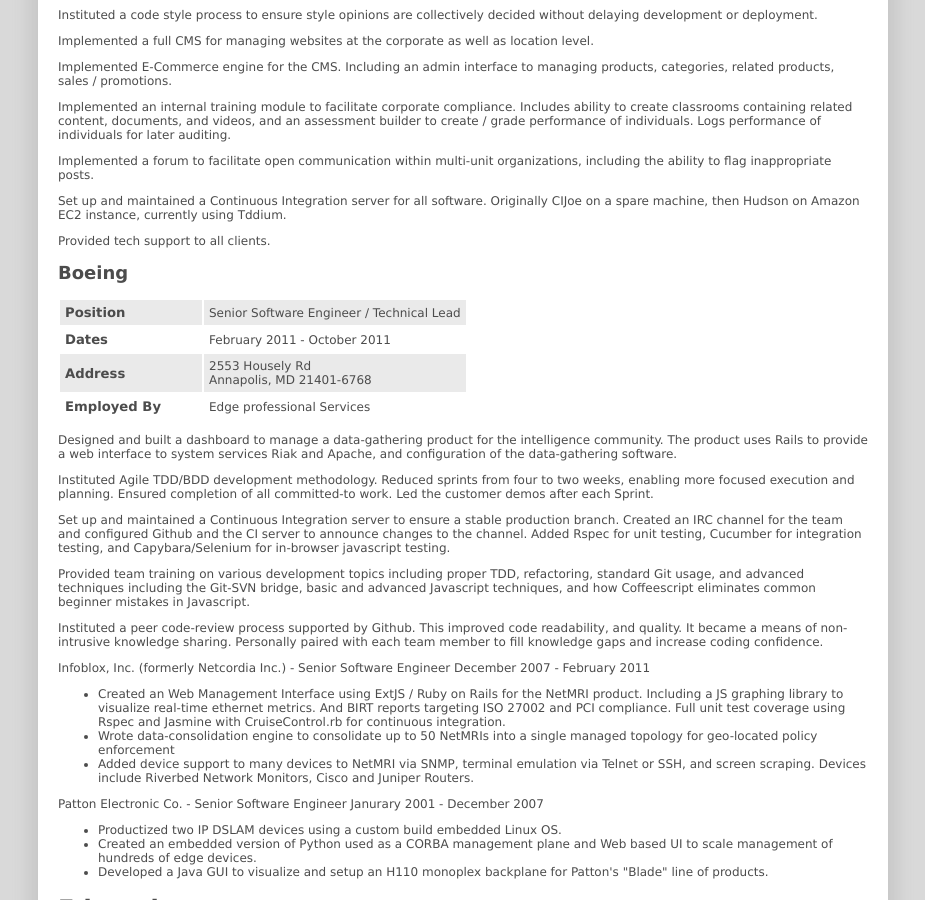
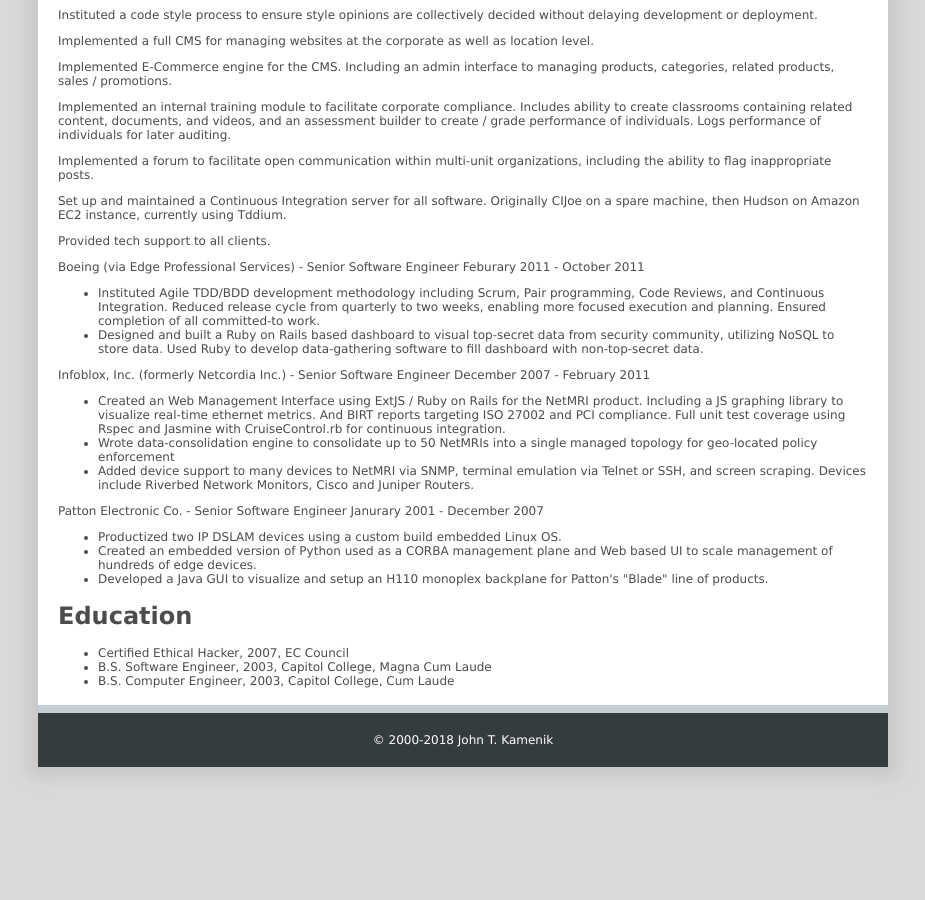
Before and after one commit to srvullupala/Resume, a Jekyll site: the page built from index.html, in a window 1280 px wide and 900 px high, scrolled down 2239 px. Shown: the whole window, without its empty margins (177-1102 px from the left). Built offline with Jekyll 4.4.1, drawn with Linux system fonts in a browser that asks for light colours; Markdown is read by kramdown in place of the engine named in the settings; after the commit the page ends 3026 px from its top, so only the background shows below that.

Commit message:
Deemphasize boeing.

```diff
--- a/_includes/work_boeing.html
+++ b/_includes/work_boeing.html
@@ -1,47 +1,12 @@
-<h2 id="work-boeing" class="on-page-header">Boeing</h2>
+<div class="company-header">
+  <span class="company">Boeing</span>
+  <span class="formerly">(via Edge Professional Services)</span>
+  -
+  <span class="position">Senior Software Engineer</span>
+  <span class="date">Feburary 2011 - October 2011</span>
+</div>
 
-<table class=education>
-  <tr>
-    <td class="first odd">Position</td>
-    <td class=odd>Senior Software Engineer / Technical Lead</td>
-  </tr>
-  <tr>
-    <td class="first even">Dates</td>
-    <td class=even> February 2011 - October 2011 </td>
-  </tr>
-  <tr>
-    <td class="first odd">Address</td>
-    <td class=odd> 2553 Housely Rd<br>Annapolis, MD 21401-6768 </td>
-  </tr>
-  <tr>
-    <td class="first even">Employed By</td>
-    <td class=even>Edge professional Services</td>
-  </tr>
-</table>
-
-<p>Designed and built a dashboard to manage a data-gathering product
-for the intelligence community.  The product uses Rails to provide a
-web interface to system services Riak and Apache, and configuration of
-the data-gathering software.</p>
-
-<p>Instituted Agile TDD/BDD development methodology.  Reduced sprints
-from four to two weeks, enabling more focused execution and planning.
-Ensured completion of all committed-to work.  Led the customer demos
-after each Sprint.</p>
-
-<p>Set up and maintained a Continuous Integration server to ensure a
-stable production branch.  Created an IRC channel for the team and
-configured Github and the CI server to announce changes to the
-channel.  Added Rspec for unit testing, Cucumber for integration
-testing, and Capybara/Selenium for in-browser javascript testing.</p>
-
-<p>Provided team training on various development topics including
-proper TDD, refactoring, standard Git usage, and advanced techniques
-including the Git-SVN bridge, basic and advanced Javascript
-techniques, and how Coffeescript eliminates common beginner mistakes
-in Javascript.</p>
-
-<p>Instituted a peer code-review process supported by Github.  This
-improved code readability, and quality.  It became a means of
-non-intrusive knowledge sharing.  Personally paired with each team
-member to fill knowledge gaps and increase coding confidence.</p>
+<ul>
+  <li>Instituted Agile TDD/BDD development methodology including Scrum, Pair programming, Code Reviews, and Continuous Integration.  Reduced release cycle from quarterly to two weeks, enabling more focused execution and planning.  Ensured completion of all committed-to work.</li>
+  <li>Designed and built a Ruby on Rails based dashboard to visual top-secret data from security community, utilizing NoSQL to store data.  Used Ruby to develop data-gathering software to fill dashboard with non-top-secret data.</li>
+</ul>
```
